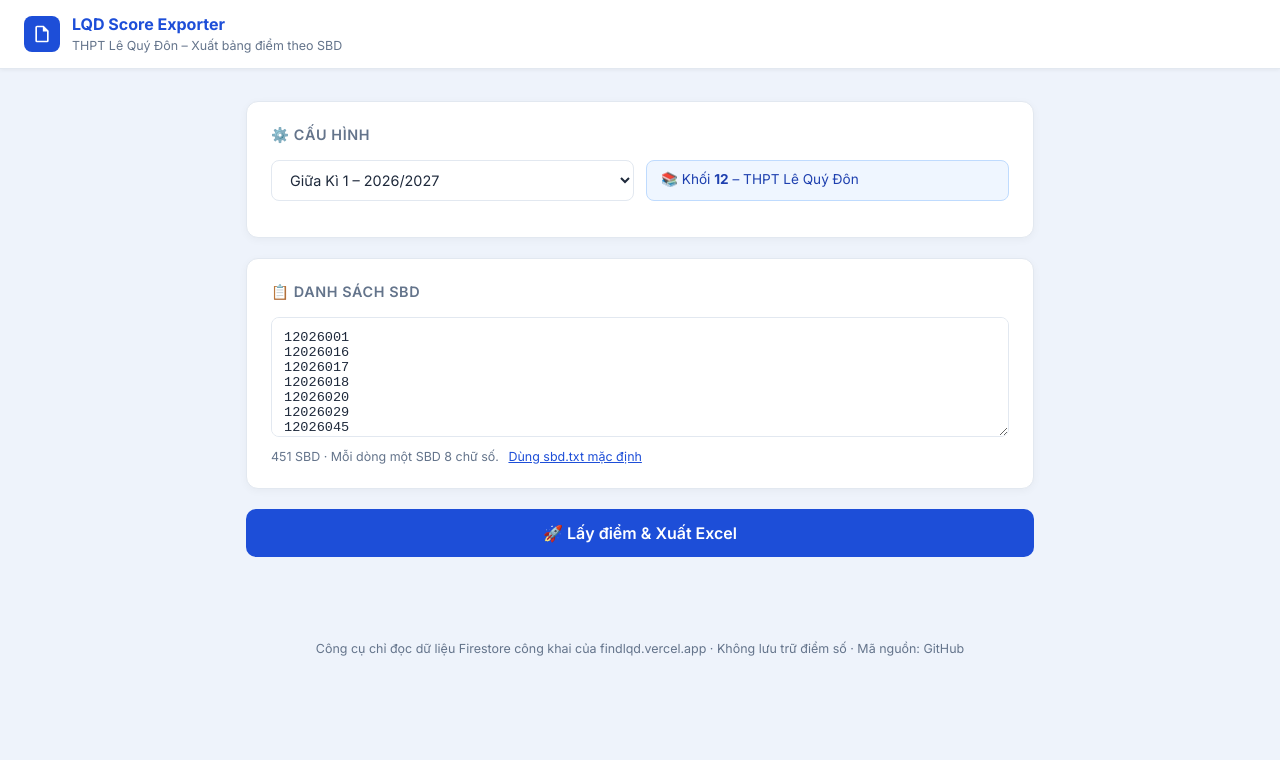
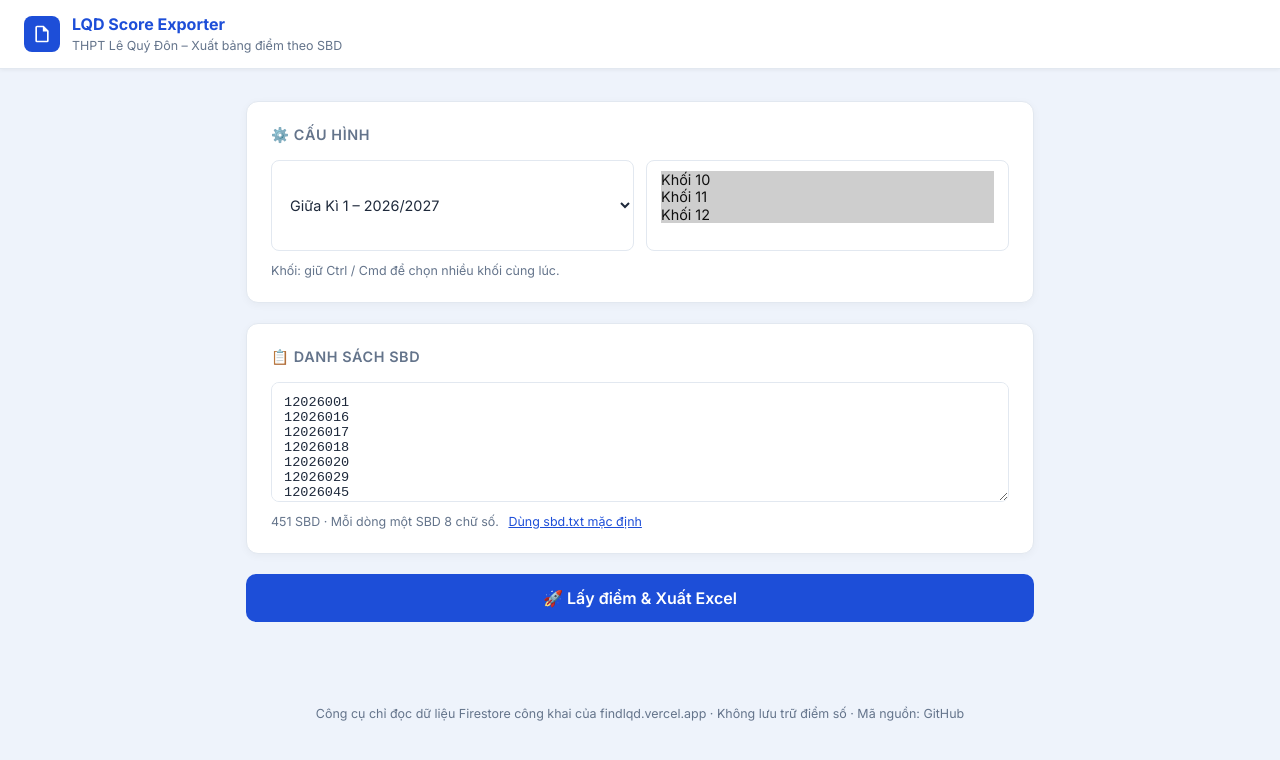
Before and after one commit to Loner5555/score, a plain HTML site: page index.html in a window 1280 px wide. Drawn offline with Linux system fonts and the light colour scheme.

Commit message:
revert: restore grade 10/11/12 multi-select

```diff
--- a/index.html
+++ b/index.html
@@ -142,11 +142,13 @@
         <option value="GiuaHKII_2026_2027">Giữa Kì 2 – 2026/2027</option>
         <option value="CuoiHKII_2026_2027">Cuối Kì 2 – 2026/2027</option>
       </select>
-      <input type="hidden" id="selGrades" value="12" />
-      <div style="background:#eff6ff;border:1px solid #bfdbfe;border-radius:8px;padding:10px 14px;font-size:.85rem;color:#1e40af;flex:1">
-        📚 Khối <strong>12</strong> – THPT Lê Quý Đôn
-      </div>
+      <select id="selGrades" multiple style="min-height:90px; flex:1">
+        <option value="10" selected>Khối 10</option>
+        <option value="11" selected>Khối 11</option>
+        <option value="12" selected>Khối 12</option>
+      </select>
     </div>
+    <p class="sbd-hint">Khối: giữ Ctrl / Cmd để chọn nhiều khối cùng lúc.</p>
   </div>
 
   <!-- SBD card -->
@@ -848,7 +850,8 @@ window.startFetch = async function() {
   const rawSBD   = document.getElementById("txtSBD").value;
   const sbdList  = parseSBDs(rawSBD);
   const periodId = document.getElementById("selPeriod").value;
-  const grades   = ["12"];
+  const gradeOpts= document.getElementById("selGrades");
+  const grades   = [...gradeOpts.options].filter(o=>o.selected).map(o=>o.value);
 
   if (sbdList.length === 0) {
     alert("Vui lòng nhập ít nhất một SBD 8 chữ số."); return;
```
